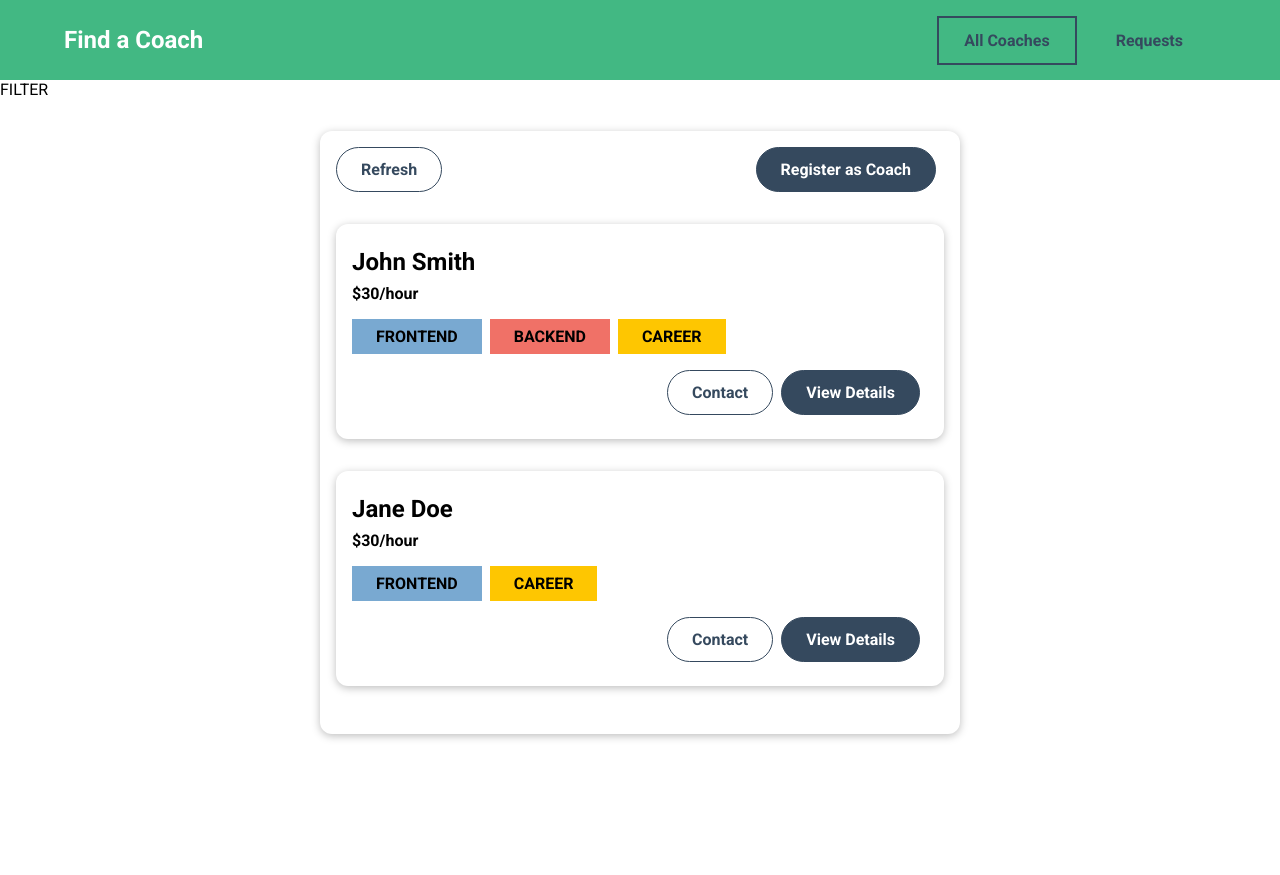
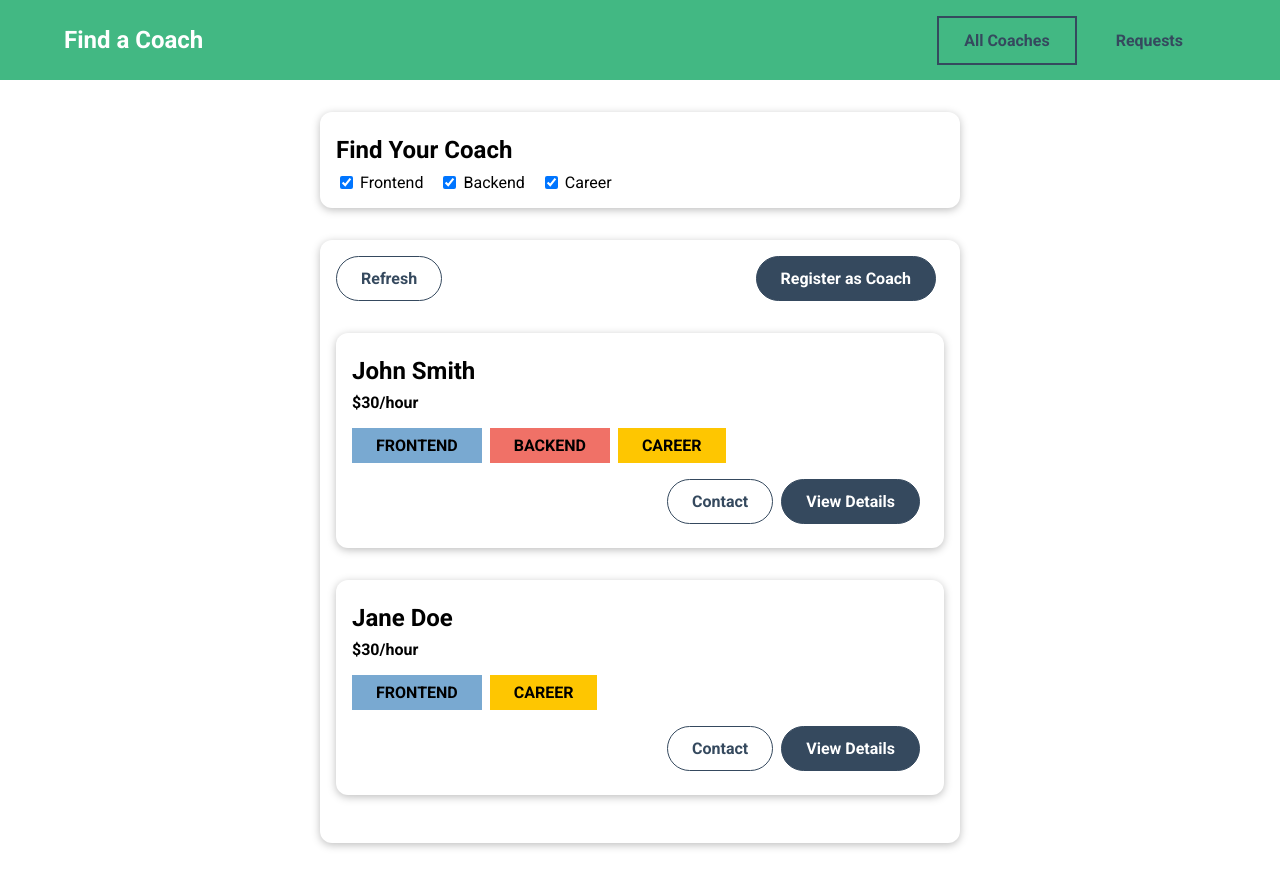
Before and after one commit to bognikk/VUE-coach-finder-app, a Vue app: page /coaches in a window 1280 px wide. Before the commit the page ends 800 px from the top, so only its background shows below. Built offline with nearby package versions, Linux system fonts and the light colour scheme.

Commit message:
filtering coaches

```diff
--- /dev/null
+++ b/src/components/coaches/CoachFilter.vue
@@ -0,0 +1,66 @@
+<template>
+	<base-card>
+		<h2>Find Your Coach</h2>
+		<span class="filter-option">
+			<input type="checkbox" id="frontend" checked @change="setFilter" />
+			<label for="frontend">Frontend</label>
+		</span>
+		<span class="filter-option">
+			<input type="checkbox" id="backend" checked @change="setFilter" />
+			<label for="backend">Backend</label>
+		</span>
+		<span class="filter-option">
+			<input type="checkbox" id="career" checked @change="setFilter" />
+			<label for="career">Career</label>
+		</span>
+	</base-card>
+</template>
+
+<script>
+export default {
+	emits: ['change-filter'],
+	data() {
+		return {
+			filters: {
+				frontend: true,
+				backend: true,
+				career: true,
+			},
+		};
+	},
+	methods: {
+		setFilter(event) {
+			const inputId = event.target.id;
+			const isActive = event.target.checked;
+			const updatedFilters = {
+				...this.filters,
+				[inputId]: isActive,
+			};
+			this.filters = updatedFilters;
+			this.$emit('change-filter', updatedFilters);
+		},
+	},
+};
+</script>
+
+<style lang="scss" scoped>
+h2 {
+	margin: 0.5rem 0;
+}
+
+.filter-option {
+	margin-right: 1rem;
+
+	label,
+	input {
+		vertical-align: middle;
+	}
+	label {
+		margin-left: 0.25rem;
+	}
+
+	&.active label {
+		font-weight: bold;
+	}
+}
+</style>
--- a/src/pages/coaches/CoachesList.vue
+++ b/src/pages/coaches/CoachesList.vue
@@ -1,5 +1,7 @@
 <template>
-	<section>FILTER</section>
+	<section>
+		<coach-filter @change-filter="setFilters"></coach-filter>
+	</section>
 	<section>
 		<base-card>
 			<div class="controls">
@@ -8,7 +10,7 @@
 			</div>
 			<ul v-if="hasCoaches">
 				<coach-item
-					v-for="coach in filterCoaches"
+					v-for="coach in filteredCoaches"
 					:key="coach.id"
 					:id="coach.id"
 					:first-name="coach.firstName"
@@ -24,17 +26,45 @@
 
 <script>
 import CoachItem from '../../components/coaches/CoachItem.vue';
+import CoachFilter from '../../components/coaches/CoachFilter.vue';
 
 export default {
 	components: {
 		CoachItem,
+		CoachFilter,
+	},
+	data() {
+		return {
+			activeFilters: {
+				frontend: true,
+				backend: true,
+				career: true,
+			},
+		};
 	},
 	computed: {
-		filterCoaches() {
-			return this.$store.getters['coaches/coachesGetter']; //namespace/getter name
+		filteredCoaches() {
+			const coaches = this.$store.getters['coaches/coachesGetter'];
+			return coaches.filter((coach) => {
+				if (this.activeFilters.frontend && coach.areas.includes('frontend')) {
+					return true;
+				}
+				if (this.activeFilters.backend && coach.areas.includes('backend')) {
+					return true;
+				}
+				if (this.activeFilters.career && coach.areas.includes('career')) {
+					return true;
+				}
+				return false;
+			});
 		},
 		hasCoaches() {
 			return this.$store.getters['coaches/hasCoaches'];
+		},
+	},
+	methods: {
+		setFilters(updatedFilters) {
+			this.activeFilters = updatedFilters;
 		},
 	},
 };
```
